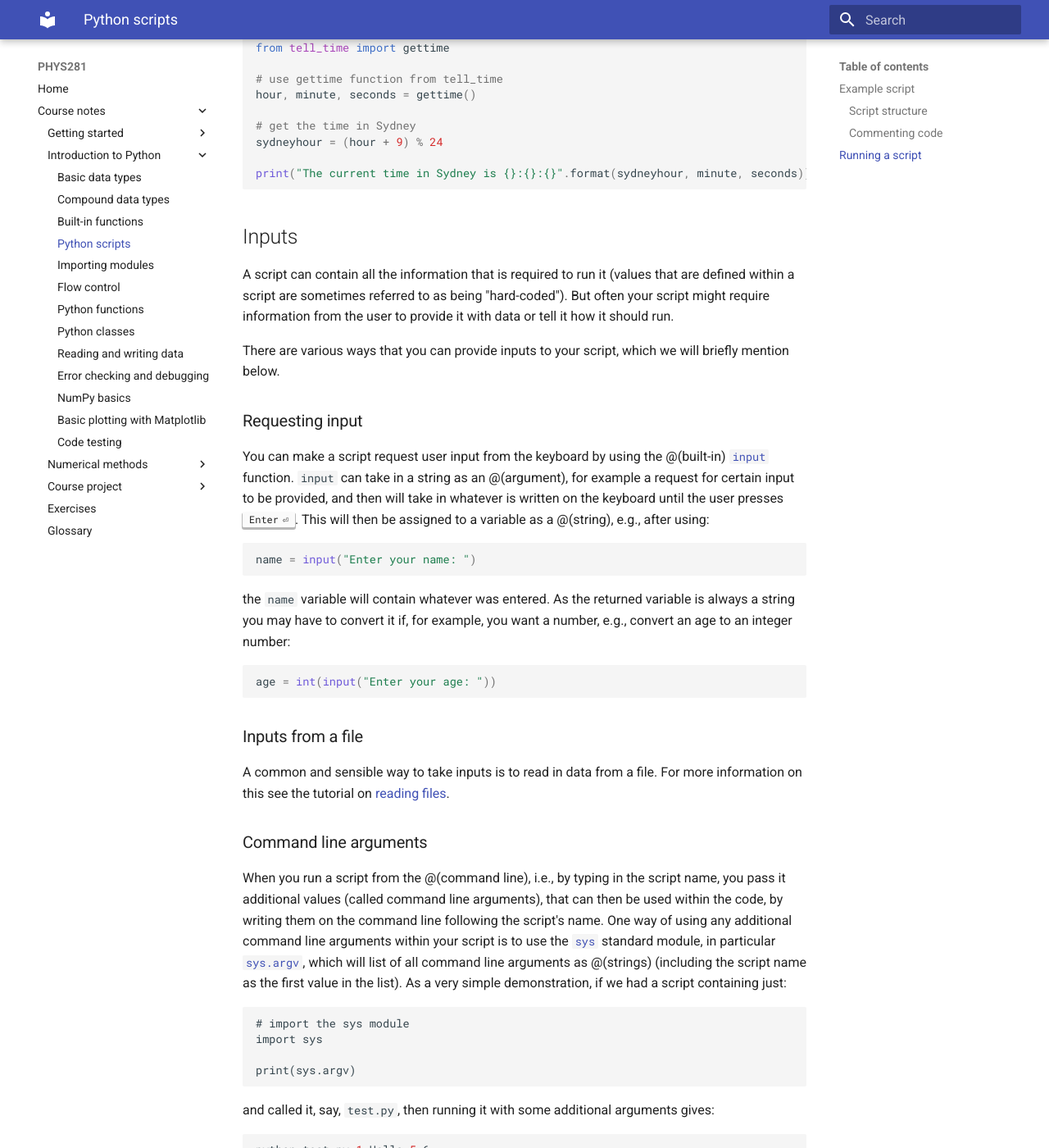
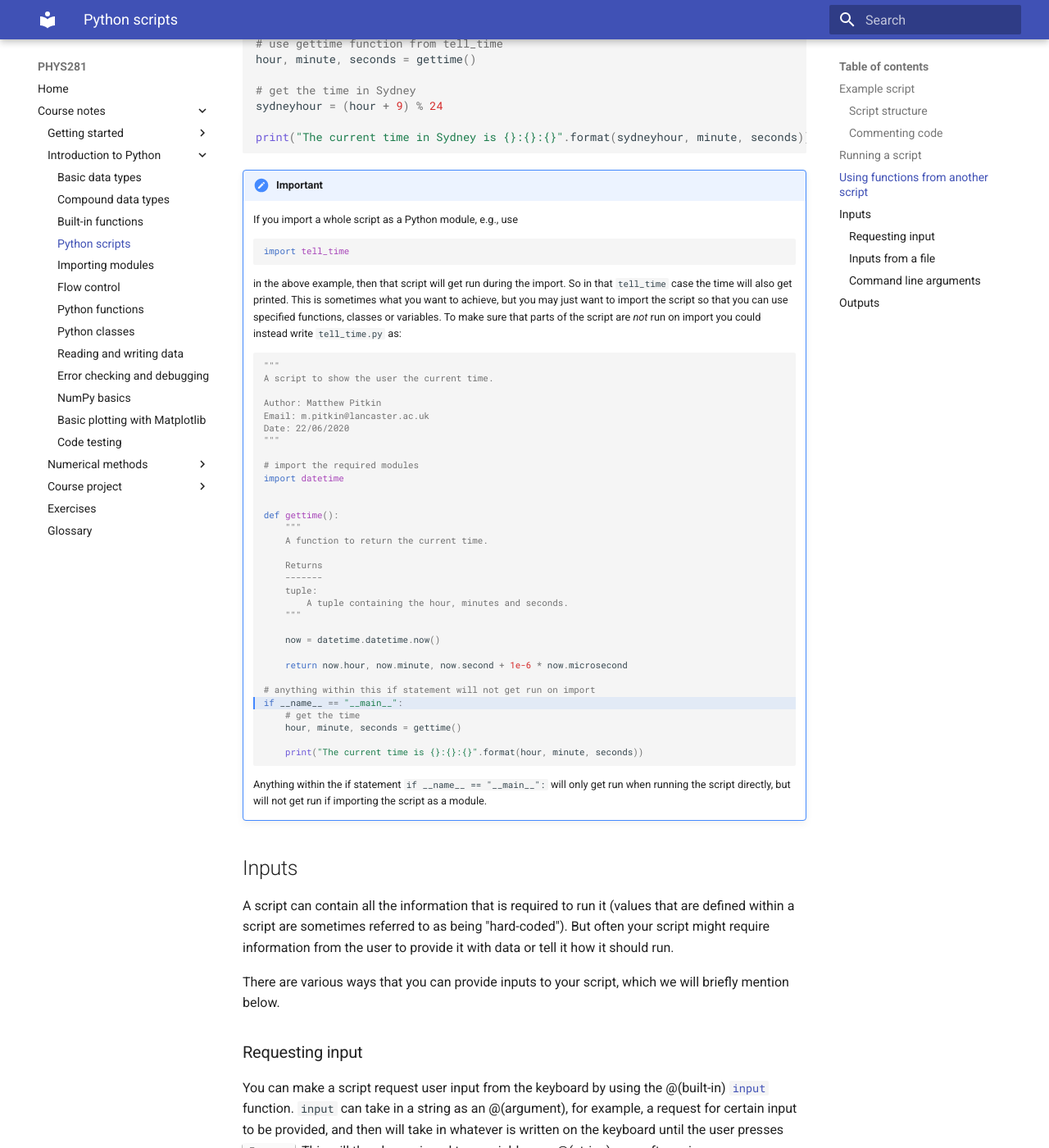
Before and after one commit to ndd21/PHYS281, an MkDocs documentation site: the page built from docs/demo-scripts.md, in a window 1280 px wide and 1400 px high, scrolled down 3388 px. Shown: the whole window at 82% size. Built offline with MkDocs 1.6.1 and Material for MkDocs 9.7.7, drawn with Linux system fonts in a browser that asks for light colours; some of the changed text lies outside the part shown.

Commit message:
demo-scripts.md: minor updates

````diff
--- a/docs/demo-scripts.md
+++ b/docs/demo-scripts.md
@@ -7,9 +7,9 @@
 interpreted by Python line-by-line in order from the first line to the last.
 
 !!! tip
-    In reality scripts can be any length and do multiple things, but this is not recommended.
-    If a script file is getting too long it can often be broken into several shorter files,
-    with the required bits imported into a main script (see the tutorial on [importing
+    In reality scripts can be any length and do multiple things, but this is not recommended. If a
+    script file is getting too long it can often be broken into several shorter files, with the
+    required bits imported into a main script (see the tutorial on [importing
     modules](../demo-importing-modules/index.html)).
 
 A Python script file must have the `.py` suffix @(file extension). File names can be anything that
@@ -76,9 +76,8 @@
 
 !!! important
     Comments are important! They allow other people (and future you!) to understand a code more
-    easily rather than trying to have to interpret it themselves.
-
-    Use comments liberally throughout your code.
+    easily rather than trying to have to interpret it themselves. Use comments liberally throughout
+    your code.
 
 In Python there are two ways to specify if a line contains a comment rather than code that you want
 to run (both of which are shown in the above [example](#example-script)):
@@ -146,6 +145,57 @@
 print("The current time in Sydney is {}:{}:{}".format(sydneyhour, minute, seconds))
 ```
 
+!!! important
+    If you import a whole script as a Python module, e.g., use
+
+    ```python
+    import tell_time
+    ```
+
+    in the above example, then that script will get run during the import. So in that `tell_time`
+    case the time will also get printed. This is sometimes what you want to achieve, but you may
+    just want to import the script so that you can use specified functions, classes or variables.
+    To make sure that parts of the script are _not_ run on import you could instead write
+    `tell_time.py` as:
+
+    ```python hl_lines="28"
+    """
+    A script to show the user the current time.
+
+    Author: Matthew Pitkin
+    Email: m.pitkin@lancaster.ac.uk
+    Date: 22/06/2020
+    """
+
+    # import the required modules
+    import datetime
+
+
+    def gettime():
+        """
+        A function to return the current time.
+
+        Returns
+        -------
+        tuple:
+            A tuple containing the hour, minutes and seconds.
+        """
+
+        now = datetime.datetime.now()
+
+        return now.hour, now.minute, now.second + 1e-6 * now.microsecond
+
+    # anything within this if statement will not get run on import
+    if __name__ == "__main__":
+        # get the time
+        hour, minute, seconds = gettime()
+
+        print("The current time is {}:{}:{}".format(hour, minute, seconds))
+    ```
+
+    Anything within the if statement `if __name__ == "__main__":` will only get run when running
+    the script directly, but will not get run if importing the script as a module.
+
 ## Inputs
 
 A script can contain all the information that is required to run it (values that are defined within
@@ -158,7 +208,7 @@
 
 You can make a script request user input from the keyboard by using the @(built-in)
 [`input`](../demo-built-in-functions/index.html#input) function. `input` can take in a string as an
-@(argument), for example a request for certain input to be provided, and then will take in whatever
+@(argument), for example, a request for certain input to be provided, and then will take in whatever
 is written on the keyboard until the user presses ++enter++. This will then be assigned to a
 variable as a @(string), e.g., after using:
 
@@ -189,7 +239,7 @@
 which will list of all command line arguments as @(strings) (including the script name as the first
 value in the list). As a very simple demonstration, if we had a script containing just:
 
-```
+```python
 # import the sys module
 import sys
 
@@ -245,7 +295,7 @@
 Sometimes we might not want to have to give all the command line values, or we might not want to
 worry about having them in the correct order. The standard Python module
 [`argparse`](https://docs.python.org/3.8/howto/argparse.html#id1) can instead be used to provide
-more control over the command line inputs, for example allowing named flags to specify inputs
+more control over the command line inputs, for example, allowing named flags to specify inputs
 required. We will not go into detail of `argparse` here, except to show a very basic example (which
 we will assume is saved as a script called `person.py`):
 
````
Also changed, not shown: other parts of docs/demo-scripts.md (+7 -7 lines).
